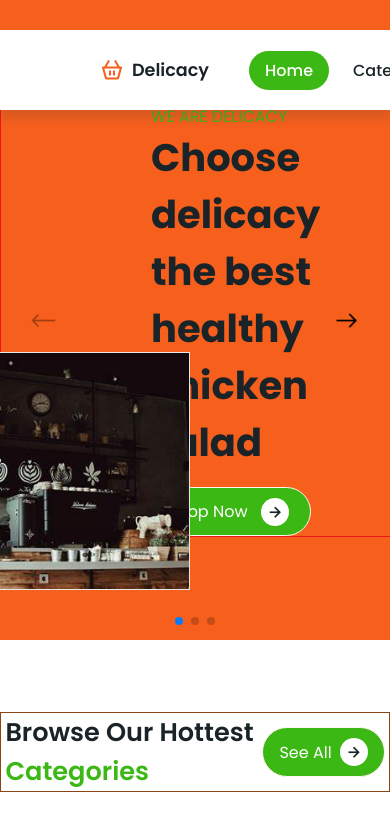
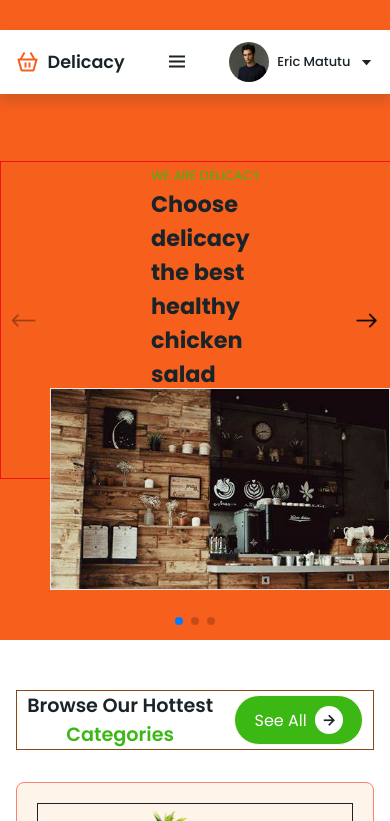
Before and after one commit to catchmeinreal-life/cafe, a website: page public/main.html in a window 390 px wide. Shown: the top 821 px of the page. Drawn offline with nearby package versions, Linux system fonts and the light colour scheme.

Commit message:
made it responsive- time for dynamic content

```diff
--- a/public/scripts/main/main.js
+++ b/public/scripts/main/main.js
@@ -15,3 +15,16 @@ var swiper = new Swiper(".home", {
         prevEl: ".swiper-button-prev",
     },
 });
+
+let menu = document.querySelector('#menu-icon');
+let navBar = document.querySelector('.navbar');
+
+menu.onclick = () =>{
+    menu.classList.toggle('bx-x');
+    navBar.classList.toggle('active');
+}
+
+window.onscroll = () =>{
+    menu.classList.remove('bx-x');
+    navBar.classList.remove('active');
+}
--- a/public/styles/main/main.css
+++ b/public/styles/main/main.css
@@ -548,3 +548,152 @@ section{
     text-align: center;
     padding: 20px;
 }
+/* making it responsive */
+@media (max-width: 1080px){
+    header {
+        padding: 1px 60px;
+    }
+    .home-text{
+        padding: 0 100px;
+    }
+    .swiper-slide.container img {  /*the swiper images*/
+        right: 100px;
+    }
+}
+/* add another here */
+@media (max-width: 991px){
+    header {
+        padding: 1px 4%;
+    }
+    section {
+        padding: 50px 4%;
+    }
+    .home-text h1{
+        font-size: 2rem;
+    }
+    /* .swiper-slide.container img {  the swiper images */
+        /* right: 100px; */
+    /* } */
+    .swiper-button-next,
+    .swiper-button-prev {
+        margin: 0;
+    }
+}
+
+@media (max-width: 904px) {
+    header{
+        padding: 12px 4%;
+    }
+    header #menu-icon{
+        display: initial;
+    }
+
+    header .navbar{
+        position: absolute;
+        top: -570px;
+        left: 0;
+        right: 0;
+        display: flex;
+        flex-direction: column;
+        background: var(--bg-color);
+        box-shadow: 4px 4px 0 4px rgb(14 5554 / 15%);
+        transition: 0.2s all linear;
+        text-align: left;
+    }
+    header .navbar li a {
+        padding: 0.1rem;
+        margin: 0.1rem;
+        display: block;
+    }
+    header .navbar li a:hover,
+    header .navbar li .active{
+        border-radius: 0.5rem;
+        color: var(--bg-color);
+    }
+    .navbar.active{
+        top: 100%;
+    }
+    .home-text h1{
+        font-size: 1.7rem;
+    }
+    .swiper-slide.container img {
+        width: 390px;
+    }
+    .btn{
+        padding: 0.6rem 1.2rem;
+    }
+    .products-container{
+        grid-template-columns: repeat(auto-fit, minmax(244px, auto));
+    }
+}
+
+@media (max-width: 830px){
+    .swiper-slide.container img{
+        right: 20px;
+    }
+    .heading h1{
+        font-size: 1.2rem;
+    }
+    .about{
+        grid-template-columns: repeat(auto-fit, minmax(20rem, auto));
+    }
+    .about img{
+        order: 2;  /*read on this */
+    }
+    .about-text{
+        text-align: center;
+        display: flex;
+        flex-direction: column;
+        align-items: center;
+        justify-content: center;
+    }
+    .btn {
+        max-width: 164px;
+    }
+    .customers h2{
+        font-size: 1.2rem;
+    }
+}
+@media (max-width: 765px){
+    .swiper-slide.container img{
+        right: 5px;
+        width: 370px;
+    }
+}
+@media (max-width: 700px){
+    .swiper-slide.container img{
+        right: 0px;
+        width: 340px;
+        /* height: 222px; */
+        object-fit: contain;
+    }
+}
+@media (max-width: 425px){
+    .logo {
+        font-size: 1rem;
+    }
+    .profile img{
+        width: 30px;
+        height: 30px;
+    }
+    .home-text{
+        padding-bottom: 17rem;
+    }
+    .home-text span{
+        font-size: 0.8rem;
+    }
+    .home-text h1{
+        font-size: 1.4rem;
+    }
+    .heading {
+        display: flex;
+        /* flex-direction: column; */
+        text-align: center;
+    }
+    /* .heading .btn { */
+        /* margin-top: 1rem; */
+    /* } */
+    .categories-container{
+        gap: 1.5rem;
+    }
+}
```
Also changed, not shown: public/main.html (+5 -5 lines).
